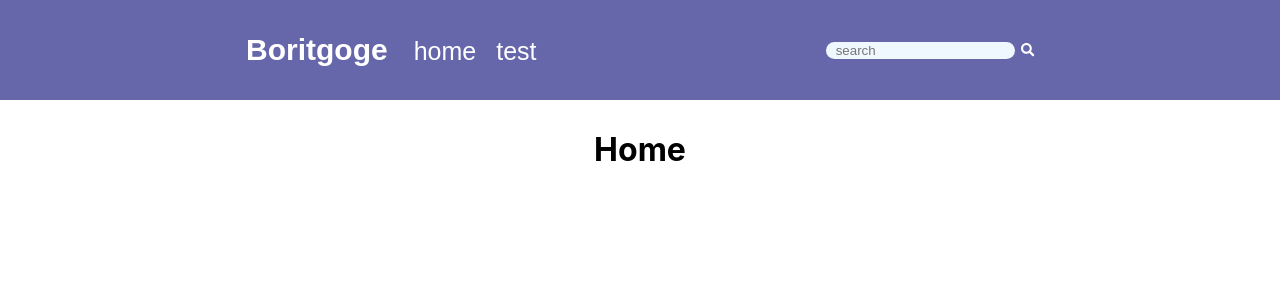
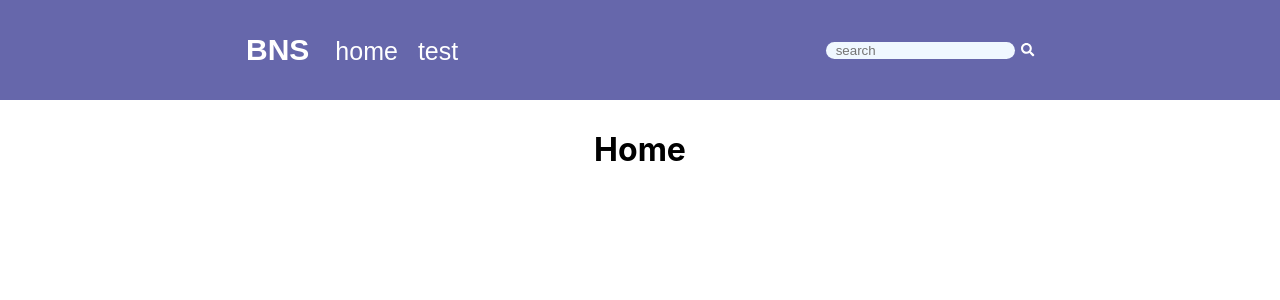
Before and after one commit to oldDanbi97/BNS, a React (Create React App) app: page / in a window 1280 px wide. Shown: the top 300 px of the page. Built offline with nearby package versions, Linux system fonts and the light colour scheme.

Commit message:
header 변경

```diff
--- a/src/app.css
+++ b/src/app.css
@@ -57,7 +57,6 @@ button:active {
   outline: none;
   background-color: rgb(200, 213, 228);
 }
-
 .header-menu-icon {
   font-size: 40px;
   color:darkslategray;
--- a/src/components/layout/header.jsx
+++ b/src/components/layout/header.jsx
@@ -10,7 +10,7 @@ const Header = props => {
     return <div className="header">
         <div className="tmp-header">
             <div>
-                <button className="header-logo" onClick={goHome}>Boritgoge</button>
+                <button className="header-logo" onClick={goHome}>BNS</button>
                 <Link className="header-menu" to="/">home</Link>
                 <Link className="header-menu" to="/test">test</Link>
             </div>
```
